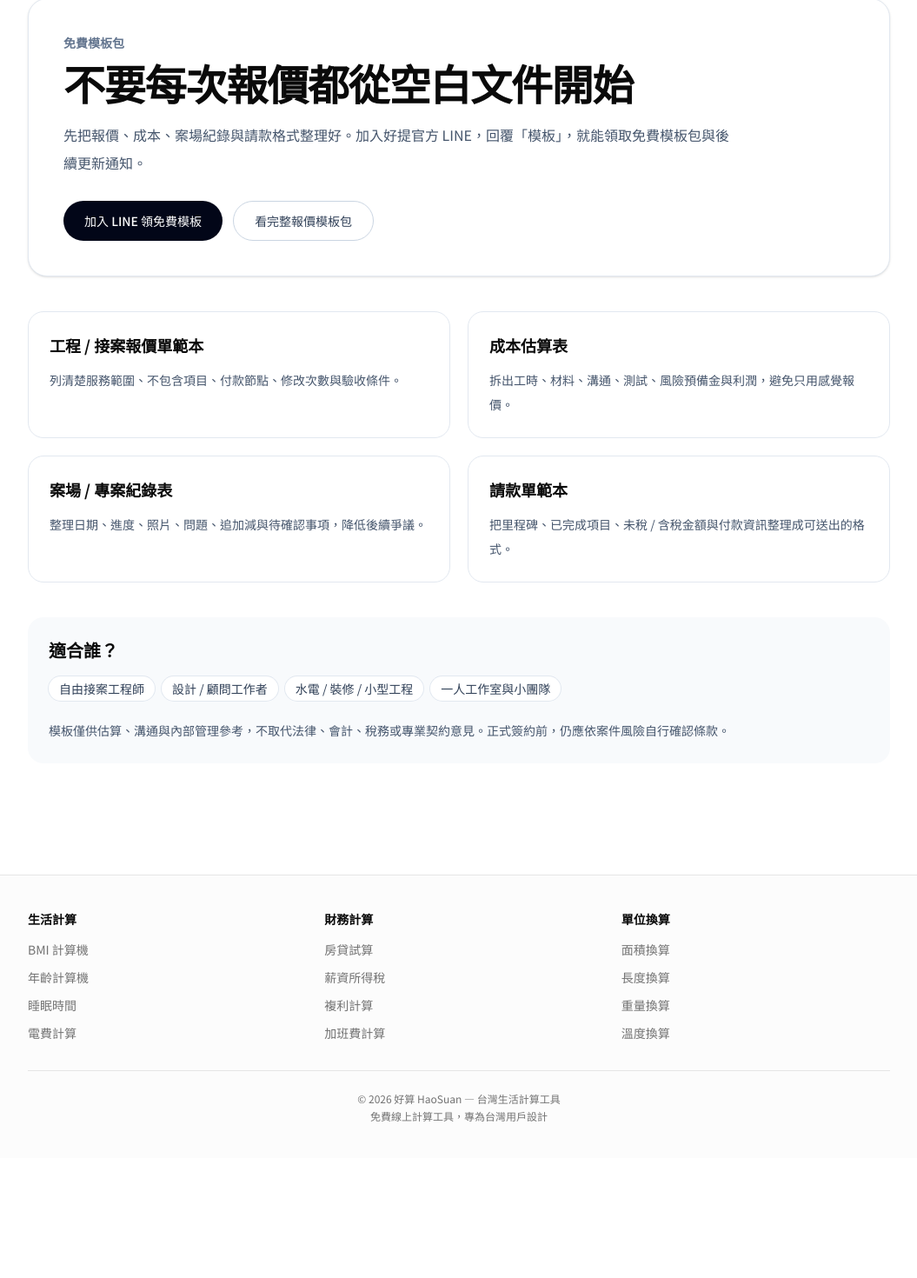
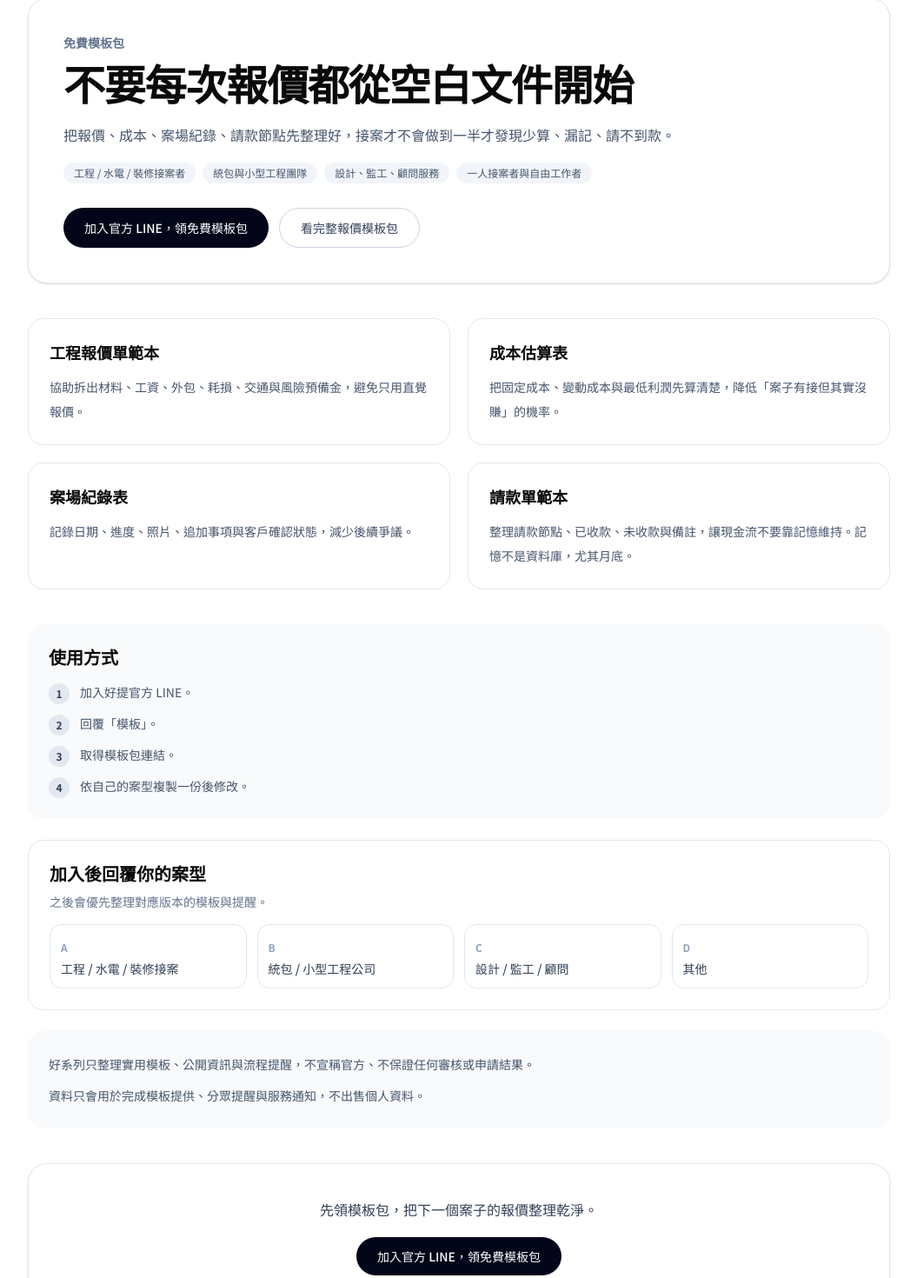
Before and after one commit to b8112182005/haosuan, a Next.js app: page /free-template in a window 1280 px wide. Shown: the part 123-1593 px from the top of the page at 87% size, without its empty margins (112-1167 px from the left). Before the commit the page ends 1455 px from the top, so only its background shows below. Built offline with nearby package versions, Linux system fonts and the light colour scheme; no server answers.

Commit message:
feat: polish HaoSuan promotion funnel

```diff
--- a/capacitor.config.ts
+++ b/capacitor.config.ts
@@ -1,4 +1,5 @@
 import type { CapacitorConfig } from '@capacitor/cli';
+import { Style } from '@capacitor/status-bar';
 
 const config: CapacitorConfig = {
   appId: 'com.haosuan.app',
@@ -13,7 +14,7 @@ const config: CapacitorConfig = {
       androidScaleType: 'CENTER_CROP',
     },
     StatusBar: {
-      style: 'Dark' as any,
+      style: Style.Dark,
       backgroundColor: '#09090b',
     },
   },
--- a/package.json
+++ b/package.json
@@ -6,6 +6,7 @@
     "dev": "next dev",
     "build": "next build",
     "start": "next start",
+    "typecheck": "tsc --noEmit",
     "lint": "eslint",
     "build:app": "cross-env BUILD_TARGET=app next build",
     "cap:sync": "npx cap sync",
@@ -29,12 +30,15 @@
     "class-variance-authority": "^0.7.1",
     "clsx": "^2.1.1",
     "lucide-react": "^0.577.0",
-    "next": "16.1.6",
+    "next": "16.2.6",
     "react": "19.2.3",
     "react-dom": "19.2.3",
     "shadcn": "^4.0.8",
     "tailwind-merge": "^3.5.0",
     "tw-animate-css": "^1.4.0"
+  },
+  "overrides": {
+    "serialize-javascript": "7.0.5"
   },
   "devDependencies": {
     "@tailwindcss/postcss": "^4",
--- a/src/app/convert/temperature/TemperatureCalculator.tsx
+++ b/src/app/convert/temperature/TemperatureCalculator.tsx
@@ -4,7 +4,7 @@ import { useState } from "react";
 import { Input } from "@/components/ui/input";
 import { Label } from "@/components/ui/label";
 import { Card, CardContent } from "@/components/ui/card";
-import { convertTemperature, tempUnits, tempUnitLabels, type TempUnit } from "@/lib/calculators/temperature";
+import { convertTemperature, tempUnits, type TempUnit } from "@/lib/calculators/temperature";
 import CopyButton from "@/components/common/CopyButton";
 
 export default function TemperatureCalculator() {
--- a/src/app/free-template/page.tsx
+++ b/src/app/free-template/page.tsx
@@ -1,59 +1,115 @@
 import type { Metadata } from "next";
 import Link from "next/link";
-import { HAOTI_LINE_URL, withUtm } from "@/lib/brand";
+import { CTA_URLS } from "@/lib/brand";
 
 export const metadata: Metadata = {
-  title: "免費接案與工程模板包 | 好算",
+  title: "免費報價與工程管理模板包｜好系列",
   description:
-    "免費領取接案報價、成本估算、案場紀錄與請款單模板，適合自由工作者、小型工程與一人工作室。",
-  keywords: ["免費模板包", "接案報價模板", "工程報價單", "成本估算表", "請款單範本"],
+    "領取報價單、成本估算、案場紀錄與請款單模板，協助接案者與小型團隊把報價、紀錄、請款流程整理清楚。",
+  keywords: ["免費模板包", "接案報價模板", "工程報價單", "成本估算表", "請款單範本", "好系列"],
+  alternates: {
+    canonical: "https://haosuan.com/free-template",
+  },
   openGraph: {
-    title: "免費接案與工程模板包 | 好算",
-    description: "把報價、成本、案場紀錄與請款先整理好，避免每案都從空白文件開始。",
+    type: "website",
+    title: "免費報價與工程管理模板包｜好系列",
+    description:
+      "領取報價單、成本估算、案場紀錄與請款單模板，協助接案者與小型團隊把報價、紀錄、請款流程整理清楚。",
     url: "https://haosuan.com/free-template",
+    siteName: "好算 HaoSuan",
+  },
+};
+
+const jsonLd = {
+  "@context": "https://schema.org",
+  "@type": "WebPage",
+  name: "免費報價與工程管理模板包｜好系列",
+  description:
+    "領取報價單、成本估算、案場紀錄與請款單模板，協助接案者與小型團隊把報價、紀錄、請款流程整理清楚。",
+  url: "https://haosuan.com/free-template",
+  author: {
+    "@type": "Organization",
+    name: "好系列編輯部",
   },
 };
 
 const templates = [
   {
-    title: "工程 / 接案報價單範本",
-    description: "列清楚服務範圍、不包含項目、付款節點、修改次數與驗收條件。",
+    title: "工程報價單範本",
+    description:
+      "協助拆出材料、工資、外包、耗損、交通與風險預備金，避免只用直覺報價。",
   },
   {
     title: "成本估算表",
-    description: "拆出工時、材料、溝通、測試、風險預備金與利潤，避免只用感覺報價。",
+    description:
+      "把固定成本、變動成本與最低利潤先算清楚，降低「案子有接但其實沒賺」的機率。",
   },
   {
-    title: "案場 / 專案紀錄表",
-    description: "整理日期、進度、照片、問題、追加減與待確認事項，降低後續爭議。",
+    title: "案場紀錄表",
+    description:
+      "記錄日期、進度、照片、追加事項與客戶確認狀態，減少後續爭議。",
   },
   {
     title: "請款單範本",
-    description: "把里程碑、已完成項目、未稅 / 含稅金額與付款資訊整理成可送出的格式。",
+    description:
+      "整理請款節點、已收款、未收款與備註，讓現金流不要靠記憶維持。記憶不是資料庫，尤其月底。",
   },
 ];
 
-const audiences = ["自由接案工程師", "設計 / 顧問工作者", "水電 / 裝修 / 小型工程", "一人工作室與小團隊"];
+const audiences = [
+  "工程 / 水電 / 裝修接案者",
+  "統包與小型工程團隊",
+  "設計、監工、顧問服務",
+  "一人接案者與自由工作者",
+];
+
+const steps = [
+  "加入好提官方 LINE。",
+  "回覆「模板」。",
+  "取得模板包連結。",
+  "依自己的案型複製一份後修改。",
+];
+
+const audienceTypes = [
+  { code: "A", label: "工程 / 水電 / 裝修接案" },
+  { code: "B", label: "統包 / 小型工程公司" },
+  { code: "C", label: "設計 / 監工 / 顧問" },
+  { code: "D", label: "其他" },
+];
 
 export default function FreeTemplatePage() {
-  const lineUrl = withUtm(HAOTI_LINE_URL, "free-template");
-
   return (
+    <>
+      <script
+        type="application/ld+json"
+        dangerouslySetInnerHTML={{ __html: JSON.stringify(jsonLd) }}
+      />
       <main className="mx-auto max-w-5xl px-4 py-12 sm:py-16">
+        {/* Hero */}
         <section className="rounded-3xl border border-slate-200 bg-white p-6 shadow-sm sm:p-10 dark:border-slate-800 dark:bg-slate-950">
           <p className="text-sm font-semibold text-slate-500">免費模板包</p>
           <h1 className="mt-3 text-3xl font-bold tracking-tight sm:text-5xl">
             不要每次報價都從空白文件開始
           </h1>
           <p className="mt-5 max-w-3xl text-base leading-8 text-slate-600 dark:text-slate-300">
-          先把報價、成本、案場紀錄與請款格式整理好。加入好提官方 LINE，回覆「模板」，就能領取免費模板包與後續更新通知。
+            把報價、成本、案場紀錄、請款節點先整理好，接案才不會做到一半才發現少算、漏記、請不到款。
           </p>
+          <div className="mt-4 flex flex-wrap gap-2">
+            {audiences.map((a) => (
+              <span
+                key={a}
+                className="rounded-full bg-slate-100 px-3 py-1 text-xs text-slate-600 dark:bg-slate-800 dark:text-slate-300"
+              >
+                {a}
+              </span>
+            ))}
+          </div>
           <div className="mt-7 flex flex-col gap-3 sm:flex-row">
             <a
-            href={lineUrl}
+              href={CTA_URLS.lineFreeTemplate}
               className="inline-flex items-center justify-center rounded-full bg-slate-950 px-6 py-3 text-sm font-medium text-white transition-colors hover:bg-slate-800 dark:bg-slate-50 dark:text-slate-950 dark:hover:bg-slate-200"
             >
-            加入 LINE 領免費模板
+              加入官方 LINE，領免費模板包
             </a>
             <Link
               href="/templates/freelance-pricing"
@@ -64,28 +120,80 @@ export default function FreeTemplatePage() {
           </div>
         </section>
 
+        {/* 模板包內容 */}
         <section className="mt-10 grid gap-5 sm:grid-cols-2">
           {templates.map((item) => (
-          <article key={item.title} className="rounded-2xl border border-slate-200 p-6 dark:border-slate-800">
+            <article
+              key={item.title}
+              className="rounded-2xl border border-slate-200 p-6 dark:border-slate-800"
+            >
               <h2 className="text-lg font-semibold">{item.title}</h2>
-            <p className="mt-3 text-sm leading-7 text-slate-600 dark:text-slate-300">{item.description}</p>
+              <p className="mt-3 text-sm leading-7 text-slate-600 dark:text-slate-300">
+                {item.description}
+              </p>
             </article>
           ))}
         </section>
 
+        {/* 使用方式 */}
         <section className="mt-10 rounded-2xl bg-slate-50 p-6 dark:bg-slate-900/50">
-        <h2 className="text-xl font-semibold">適合誰？</h2>
-        <div className="mt-4 flex flex-wrap gap-2">
-          {audiences.map((audience) => (
-            <span key={audience} className="rounded-full bg-white px-3 py-1 text-sm text-slate-700 ring-1 ring-slate-200 dark:bg-slate-950 dark:text-slate-200 dark:ring-slate-800">
-              {audience}
+          <h2 className="text-xl font-semibold">使用方式</h2>
+          <ol className="mt-4 space-y-3">
+            {steps.map((step, i) => (
+              <li key={i} className="flex items-start gap-3 text-sm text-slate-600 dark:text-slate-300">
+                <span className="flex h-6 w-6 shrink-0 items-center justify-center rounded-full bg-slate-200 text-xs font-semibold text-slate-700 dark:bg-slate-700 dark:text-slate-200">
+                  {i + 1}
                 </span>
+                {step}
+              </li>
+            ))}
+          </ol>
+        </section>
+
+        {/* 分眾提示 */}
+        <section className="mt-6 rounded-2xl border border-slate-200 p-6 dark:border-slate-800">
+          <h2 className="text-xl font-semibold">加入後回覆你的案型</h2>
+          <p className="mt-2 text-sm text-slate-500 dark:text-slate-400">
+            之後會優先整理對應版本的模板與提醒。
+          </p>
+          <div className="mt-4 grid grid-cols-2 gap-3 sm:grid-cols-4">
+            {audienceTypes.map(({ code, label }) => (
+              <div
+                key={code}
+                className="rounded-xl border border-slate-200 p-3 dark:border-slate-700"
+              >
+                <span className="text-xs font-bold text-slate-400">{code}</span>
+                <p className="mt-1 text-sm font-medium text-slate-700 dark:text-slate-200">
+                  {label}
+                </p>
+              </div>
             ))}
           </div>
-        <p className="mt-5 text-sm leading-7 text-slate-600 dark:text-slate-300">
-          模板僅供估算、溝通與內部管理參考，不取代法律、會計、稅務或專業契約意見。正式簽約前，仍應依案件風險自行確認條款。
+        </section>
+
+        {/* 信任與資料使用 */}
+        <section className="mt-6 rounded-2xl bg-slate-50 p-6 text-sm leading-7 text-slate-600 dark:bg-slate-900/50 dark:text-slate-300">
+          <p>
+            好系列只整理實用模板、公開資訊與流程提醒，不宣稱官方、不保證任何審核或申請結果。
+          </p>
+          <p className="mt-2">
+            資料只會用於完成模板提供、分眾提醒與服務通知，不出售個人資料。
           </p>
         </section>
+
+        {/* Footer CTA */}
+        <section className="mt-10 rounded-3xl border border-slate-200 bg-white p-6 text-center shadow-sm sm:p-10 dark:border-slate-800 dark:bg-slate-950">
+          <p className="text-base font-medium text-slate-700 dark:text-slate-200">
+            先領模板包，把下一個案子的報價整理乾淨。
+          </p>
+          <a
+            href={CTA_URLS.lineFreeTemplate}
+            className="mt-5 inline-flex items-center justify-center rounded-full bg-slate-950 px-6 py-3 text-sm font-medium text-white transition-colors hover:bg-slate-800 dark:bg-slate-50 dark:text-slate-950 dark:hover:bg-slate-200"
+          >
+            加入官方 LINE，領免費模板包
+          </a>
+        </section>
       </main>
+    </>
   );
 }
--- a/src/app/page.tsx
+++ b/src/app/page.tsx
@@ -9,7 +9,7 @@ import {
   ChevronRight,
 } from "lucide-react";
 import { tools, categoryLabels, type ToolCategory } from "@/lib/tools-registry";
-import { HAOTI_LINE_URL, withUtm } from "@/lib/brand";
+import { CTA_URLS } from "@/lib/brand";
 
 export const metadata: Metadata = {
   title: "好算 HaoSuan — 台灣生活計算工具",
@@ -90,7 +90,7 @@ export default function Home() {
             領免費接案 / 工程模板
           </Link>
           <a
-            href={withUtm(HAOTI_LINE_URL, "home-hero")}
+            href={CTA_URLS.lineHomeHero}
             className="inline-flex items-center justify-center rounded-full border border-border px-5 py-3 text-sm font-medium transition-colors hover:border-primary/60 hover:text-primary"
           >
             加入好提官方 LINE
--- a/src/components/ui/textarea.tsx
+++ b/src/components/ui/textarea.tsx
@@ -1,7 +1,7 @@
 import * as React from "react";
 import { cn } from "@/lib/utils";
 
-export interface TextareaProps extends React.TextareaHTMLAttributes<HTMLTextAreaElement> {}
+export type TextareaProps = React.TextareaHTMLAttributes<HTMLTextAreaElement>;
 
 const Textarea = React.forwardRef<HTMLTextAreaElement, TextareaProps>(
   ({ className, ...props }, ref) => {
--- a/src/lib/brand.ts
+++ b/src/lib/brand.ts
@@ -1,6 +1,34 @@
-export const HAOTI_LINE_URL = "https://line.me/R/ti/p/@006mrhbb";
+// NEXT_PUBLIC_HAOTI_LINE_URL is inlined at build time; fallback used when env var is not set.
+export const HAOTI_LINE_URL =
+  process.env.NEXT_PUBLIC_HAOTI_LINE_URL ?? "https://line.me/R/ti/p/@006mrhbb";
 
-export function withUtm(url: string, content: string): string {
+export function withUtm(
+  url: string,
+  content: string,
+  options?: { medium?: string; campaign?: string }
+): string {
   const separator = url.includes("?") ? "&" : "?";
-  return `${url}${separator}utm_source=haosuan&utm_medium=site_cta&utm_content=${encodeURIComponent(content)}`;
+  const medium = options?.medium ?? "site_cta";
+  const parts = [
+    "utm_source=haosuan",
+    `utm_medium=${encodeURIComponent(medium)}`,
+    `utm_content=${encodeURIComponent(content)}`,
+  ];
+  if (options?.campaign) {
+    parts.push(`utm_campaign=${encodeURIComponent(options.campaign)}`);
+  }
+  return `${url}${separator}${parts.join("&")}`;
 }
+
+// Centralized CTA URLs — import these instead of calling withUtm() inline.
+export const CTA_URLS = {
+  lineHomeHero: withUtm(HAOTI_LINE_URL, "home-hero"),
+  lineFreeTemplate: withUtm(HAOTI_LINE_URL, "free_template_page", {
+    medium: "landing",
+    campaign: "free_template_pack",
+  }),
+  lineTemplateRedirect: withUtm(HAOTI_LINE_URL, "line_template_redirect", {
+    medium: "redirect",
+    campaign: "free_template_pack",
+  }),
+} as const;
```
Also changed, not shown: src/app/go/line-template/page.tsx (added, +11 -0 lines), src/components/common/InstallPWA.tsx (+7 -2 lines), src/components/common/NextStepCta.tsx (+32 -4 lines), src/lib/platform.ts (+7 -2 lines), 1 other file (tests, documents, lock files or other folders). Lines whose indentation alone changed are shown as unchanged.
